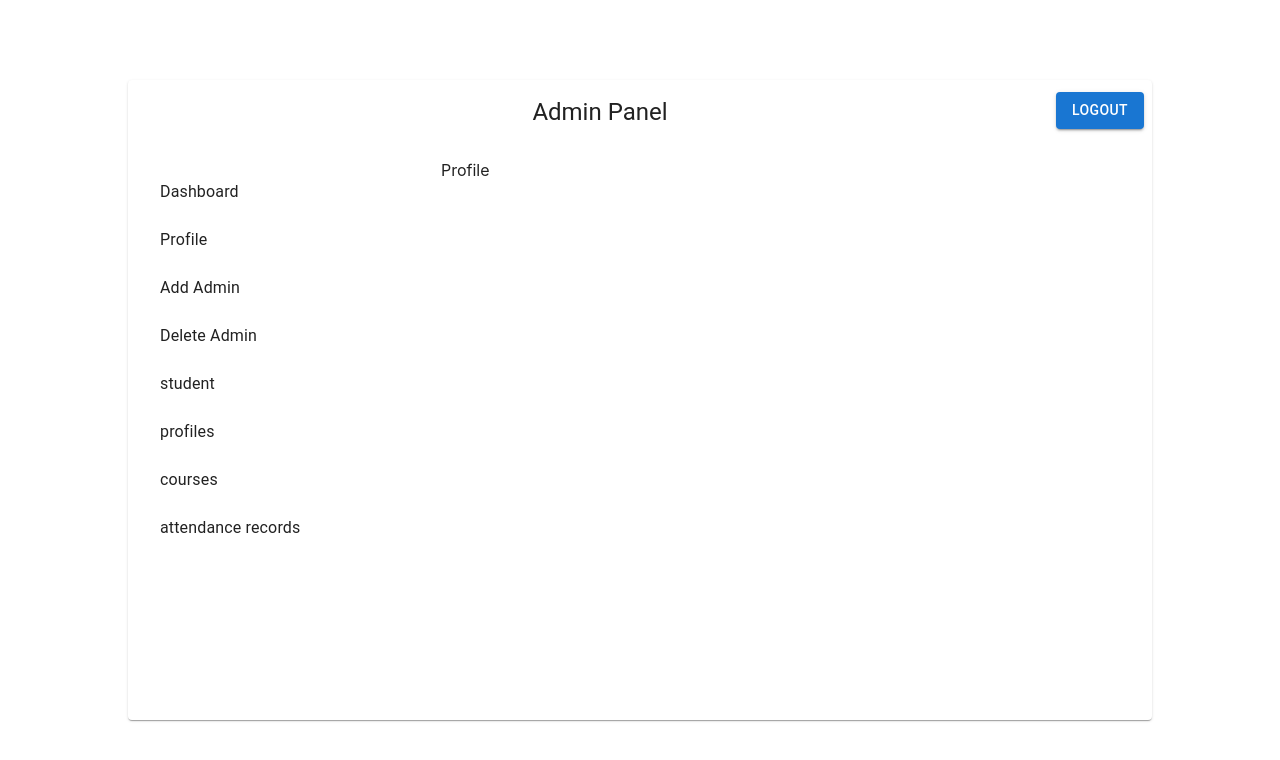
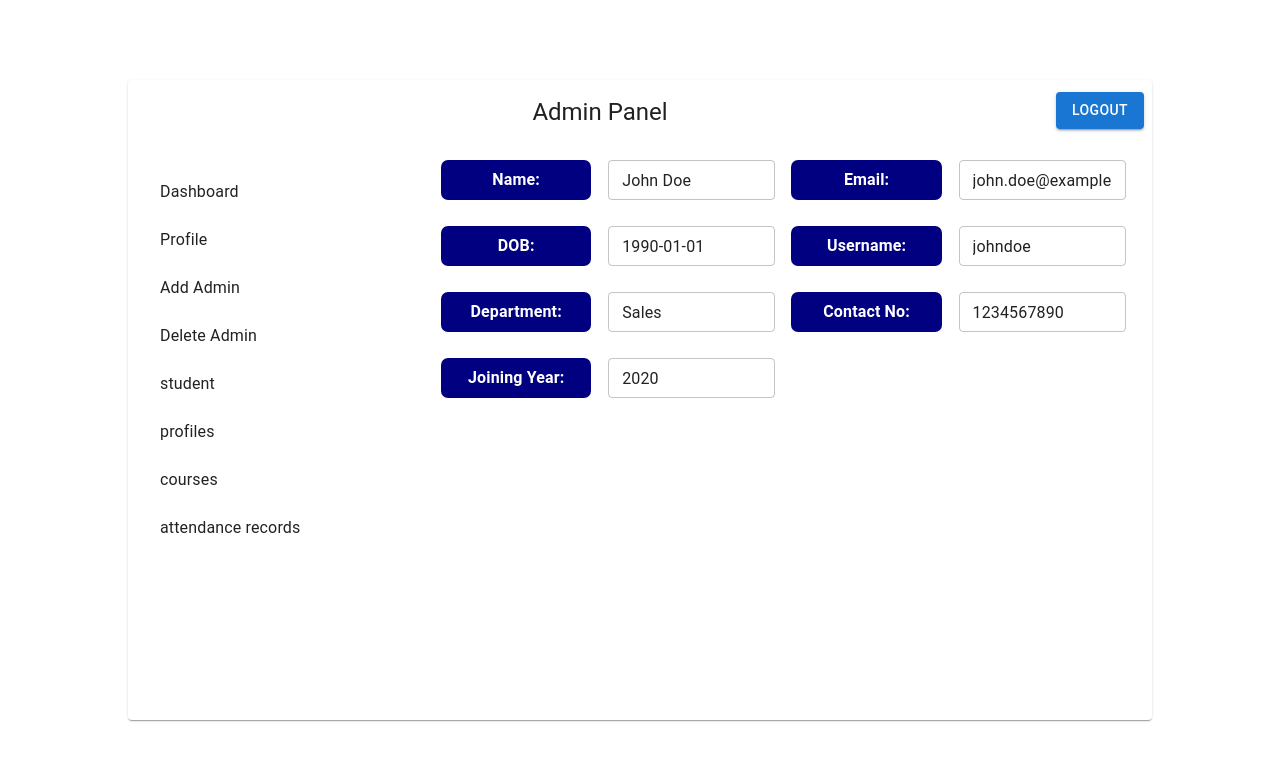
Before and after one commit to anshg03/GC-WEB, a Next.js app in the folder nextjs/: page /admin/profile in a window 1280 px wide. Shown: the top 760 px of the page. Built offline with nearby package versions, Linux system fonts and the light colour scheme; no server answers.

Commit message:
Added profile page

```diff
--- a/nextjs/pages/admin/profile.jsx
+++ b/nextjs/pages/admin/profile.jsx
@@ -1,10 +1,107 @@
-import React from 'react';
-import AdminCard from '../../components/AdminCard'
+import React, { useState, useEffect } from "react";
+import AdminCard from "../../components/AdminCard";
+import { Box, TextField, Grid, InputLabel } from "@mui/material";
+import { textFieldStyle } from "../../pages/login/adminLogin";
 
 const Profile = () => {
+  const [data, setData] = useState({
+    name: "John Doe",
+    email: "john.doe@example.com",
+    dob: "1990-01-01",
+    username: "johndoe",
+    department: "Sales",
+    contactno: "1234567890",
+    joiningyr: "2020",
+  });
+
+  const fields = [
+    { name: "name", label: "Name" },
+    { name: "email", label: "Email" },
+    { name: "dob", label: "DOB" },
+    { name: "username", label: "Username" },
+    { name: "department", label: "Department" },
+    { name: "contactno", label: "Contact No" },
+    { name: "joiningyr", label: "Joining Year" },
+  ];
+
+  useEffect(() => {
+    const fetchData = async () => {
+      const response = await fetch("/api/user"); // Replace with your API endpoint
+      const data = await response.json();
+      setData(data);
+    };
+
+    fetchData();
+  }, []);
+
   return (
-    <AdminCard>Profile</AdminCard>
-  )
-}
+    <AdminCard>
+      <Box>
+        {data && (
+          <Grid container spacing={2}>
+            {fields.map((field) => (
+              <Grid
+                item
+                xs={6}
+                display={"flex"}
+                flexDirection={"row"}
+                width={"100%"}
+                justifyContent={"space-between"}
+              >
+                <InputLabel
+                  htmlFor={field.name}
+                  sx={{
+                    fontWeight: "bold",
+                    padding: 1,
+                    display: "block",
+                    textAlign: "center",
+                    backgroundColor: "#000080",
+                    color:"white",
+                    height:"80%",
+                    width:"45%",
+                    borderRadius:"7px",
+                  }}
+                >
+                  {field.label}:
+                </InputLabel>
+                <TextField
+                  id={field.name}
+                  type="text"
+                  variant="outlined"
+                  value={data[field.name]}
+                  fullWidth
+                  sx={{ ...textFieldStyle, width: "50%" }}
+                />
+              </Grid>
+            ))}
 
-export default Profile
+            {/* <Grid item xs={6}>
+              <TextField label="Email" value={data.email} fullWidth />
+            </Grid>
+            <Grid item xs={6}>
+              <TextField label="DOB" value={data.dob} fullWidth />
+            </Grid>
+            <Grid item xs={6}>
+              <TextField label="Username" value={data.username} fullWidth />
+            </Grid>
+            <Grid item xs={6}>
+              <TextField label="Department" value={data.department} fullWidth />
+            </Grid>
+            <Grid item xs={6}>
+              <TextField label="Contact No" value={data.contactno} fullWidth />
+            </Grid>
+            <Grid item xs={6}>
+              <TextField
+                label="Joining Year"
+                value={data.joiningyr}
+                fullWidth
+              />
+            </Grid> */}
+          </Grid>
+        )}
+      </Box>
+    </AdminCard>
+  );
+};
+
+export default Profile;
```
